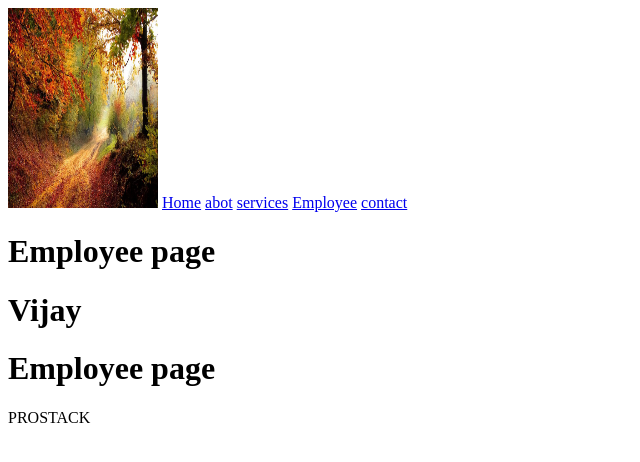
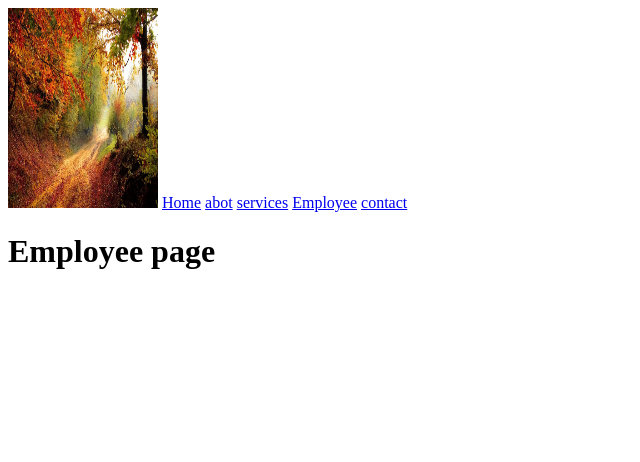
Before and after one commit to Gopichand785/index, a plain HTML site: page Employee.html in a window 1280 px wide. Shown: the whole page, without its empty margins (0-640 px from the left). Drawn offline with Linux system fonts and the light colour scheme.

Commit message:
Update Employee.html

```diff
--- a/Employee.html
+++ b/Employee.html
@@ -11,10 +11,7 @@
         <a href="./contact.html">contact</a>
         <div>
             <h1>Employee page</h1>
-            <h1>Vijay</h1>
-            <h1>Employee page</h1>
 
-            PROSTACK
         </div>
 
     </body>
```
